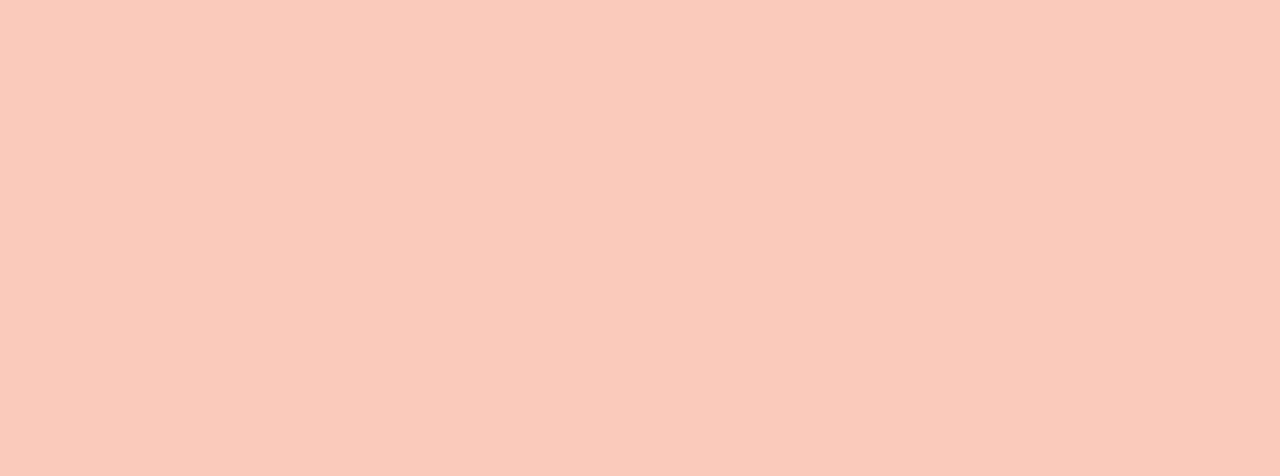
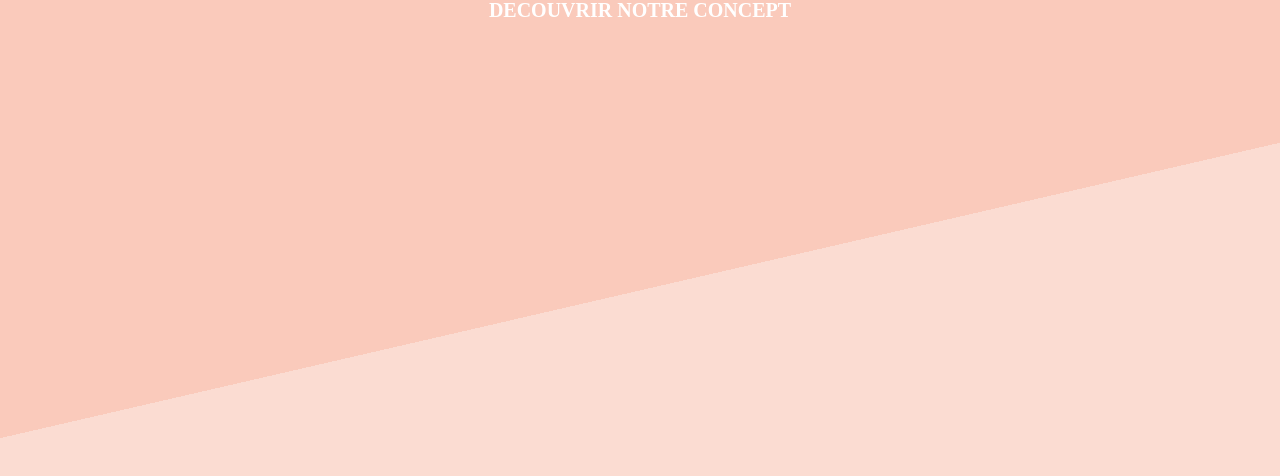
Before and after one commit to raphaelzerbib/hetic-p2019-01, a website: page app/twig/index.twig in a window 1280 px wide. Drawn offline with nearby package versions, Linux system fonts and the light colour scheme; files that its build step writes are made by us from their sources.

Commit message:
[home] update

```diff
--- a/app/scss/config/colors.scss
+++ b/app/scss/config/colors.scss
@@ -1,2 +1,3 @@
 $color_menu : #bc8b87;
 $white :#FFFFFF ;
+$body :#facabb;
--- a/app/scss/home/reset.scss
+++ b/app/scss/home/reset.scss
@@ -1,5 +1,18 @@
 .__container{
   width: 100vw;
   height: 100vh;
-  background: #facabb;
+  background: $body;
+  background-image: linear-gradient(-13deg,#fbdcd2 60%,#facabb 20%);
 }
+
+.container__title{
+  width: 60%;
+  text-align: center;
+  margin-left: 20%;
+}
+
+.container__title h1{
+  color: white;
+  font-weight: bold;
+  font-size: 20px;
+}
--- a/app/twig/index.twig
+++ b/app/twig/index.twig
@@ -4,7 +4,10 @@
 {% block body %}
 <div class="__home">
   <div class="__container">
-
+    <div class="__container_img"></div>
+    <div class="container__title">
+      <H1>DECOUVRIR NOTRE CONCEPT</H1>
+    </div>
   </div>
 </div>
 {% endblock %}
```
Also changed, not shown: app/index.html.
